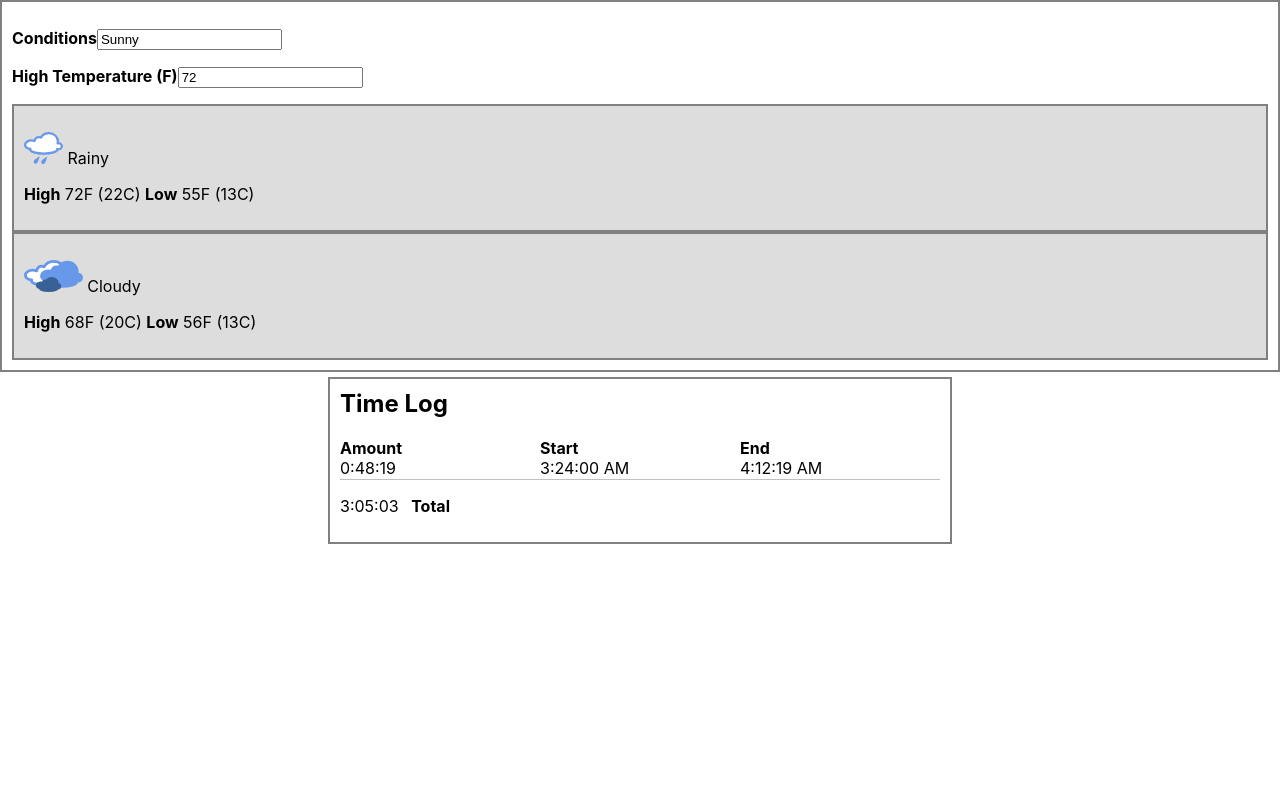
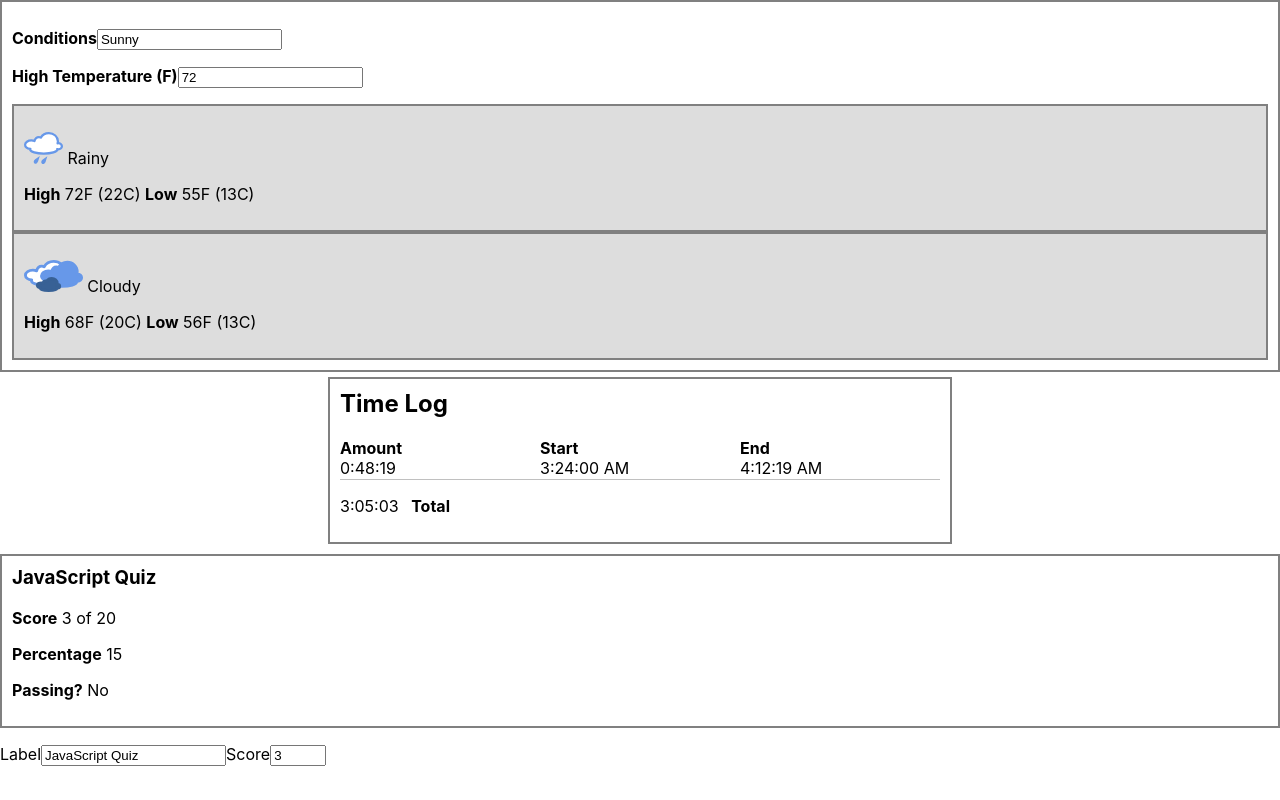
Before and after one commit to dwolverton/react-workshop-session2, a React (Create React App) app: page / in a window 1280 px wide. Built offline with nearby package versions, Linux system fonts and the light colour scheme.

Commit message:
GradeForm

```diff
--- a/src/App.js
+++ b/src/App.js
@@ -5,12 +5,14 @@
 import Inbox from './components/Inbox/Inbox';
 import TimeLog from './components/TimeLog/TimeLog';
 import WeatherForm from './components/WeatherForm';
+import GradeForm from './components/GradeForm';
 
 function App() {
   return (
     <div className="App">
       <WeatherForm />
       <TimeLog />
+      <GradeForm />
     </div>
   );
 }
--- /dev/null
+++ b/src/components/GradeForm.js
@@ -0,0 +1,40 @@
+import React, { Component } from 'react';
+import Grade from './Grade';
+
+class GradeForm extends Component {
+  state = {
+    label: 'JavaScript Quiz',
+    score: '3',
+  }
+  handleChangeLabel = e => {
+      this.setState({
+          label: e.target.value
+      });
+  }
+  handleChangeScore = e => {
+      this.setState({
+          score: e.target.value,
+      });
+  }
+  render() {
+      let pass
+      if (this.state.score >= 12) {
+          pass = true
+      }
+      return (
+          <div className="GradeForm">
+              <Grade label={this.state.label} score={this.state.score} total={20} passing={pass}></Grade>
+              <p>
+                  <form>
+                      <label>Label</label>
+                      <input value={this.state.label} onChange={this.handleChangeLabel} ></input>
+                      <label>Score</label>
+                      <input value={this.state.score} onChange={this.handleChangeScore} type="number" min="0" max="20"></input>
+                  </form>
+              </p>
+          </div>
+      );
+  }
+}
+
+export default GradeForm;
```
